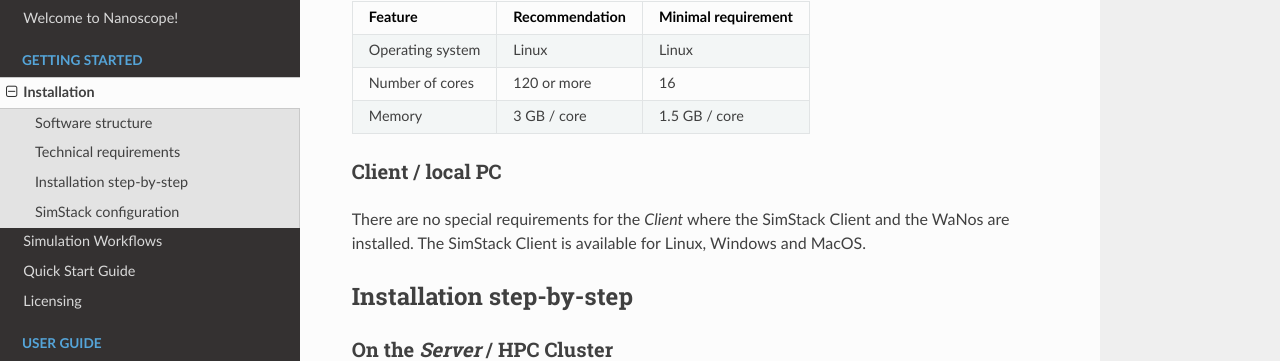
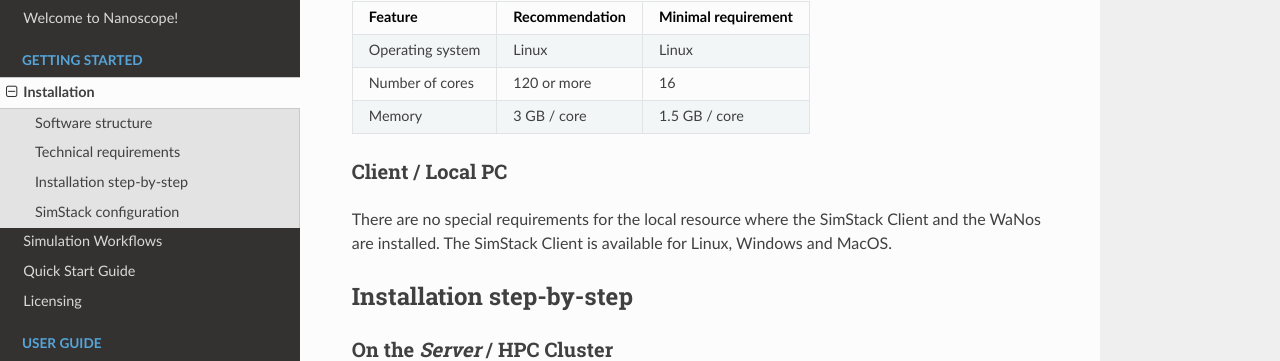
Before and after one commit to NanomatchGmbH/nanoscope-docs, a Sphinx documentation site: the page built from docs/source/getting_started/installation.rst, in a window 1280 px wide and 900 px high, scrolled down 1234 px. Shown: the part 102-463 px from the top of the window. Built offline with Sphinx 7.4.7 and the Read the Docs theme 3.1.0, drawn with Linux system fonts in a browser that asks for light colours.

Commit message:
first version up to technical requirements

```diff
--- a/docs/source/getting_started/installation.rst
+++ b/docs/source/getting_started/installation.rst
@@ -57,10 +57,10 @@
 Memory                          3 GB / core             1.5 GB / core
 =============================== ======================= =======================
 
-Client / local PC
+Client / Local PC
 ^^^^^^^^^^^^^^^^^
-There are no special requirements for the `Client` where the SimStack Client and the WaNos are installed.
-The SimStack Client is available for Linux, Windows and MacOS.
+There are no special requirements for the local resource where the SimStack Client and the WaNos are installed. The SimStack Client is available for Linux, Windows and MacOS.
+
 
 
 Installation step-by-step
```
